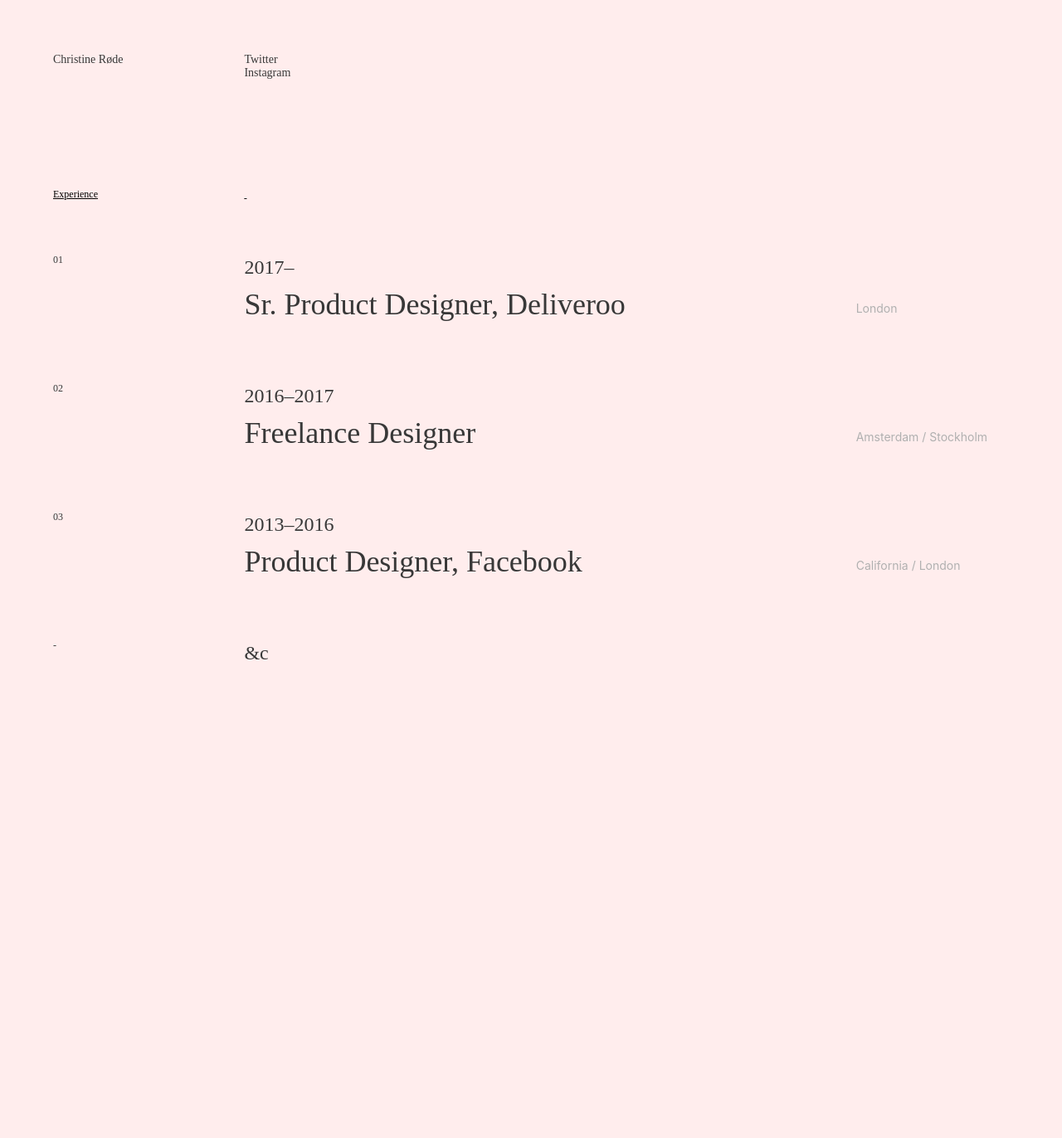
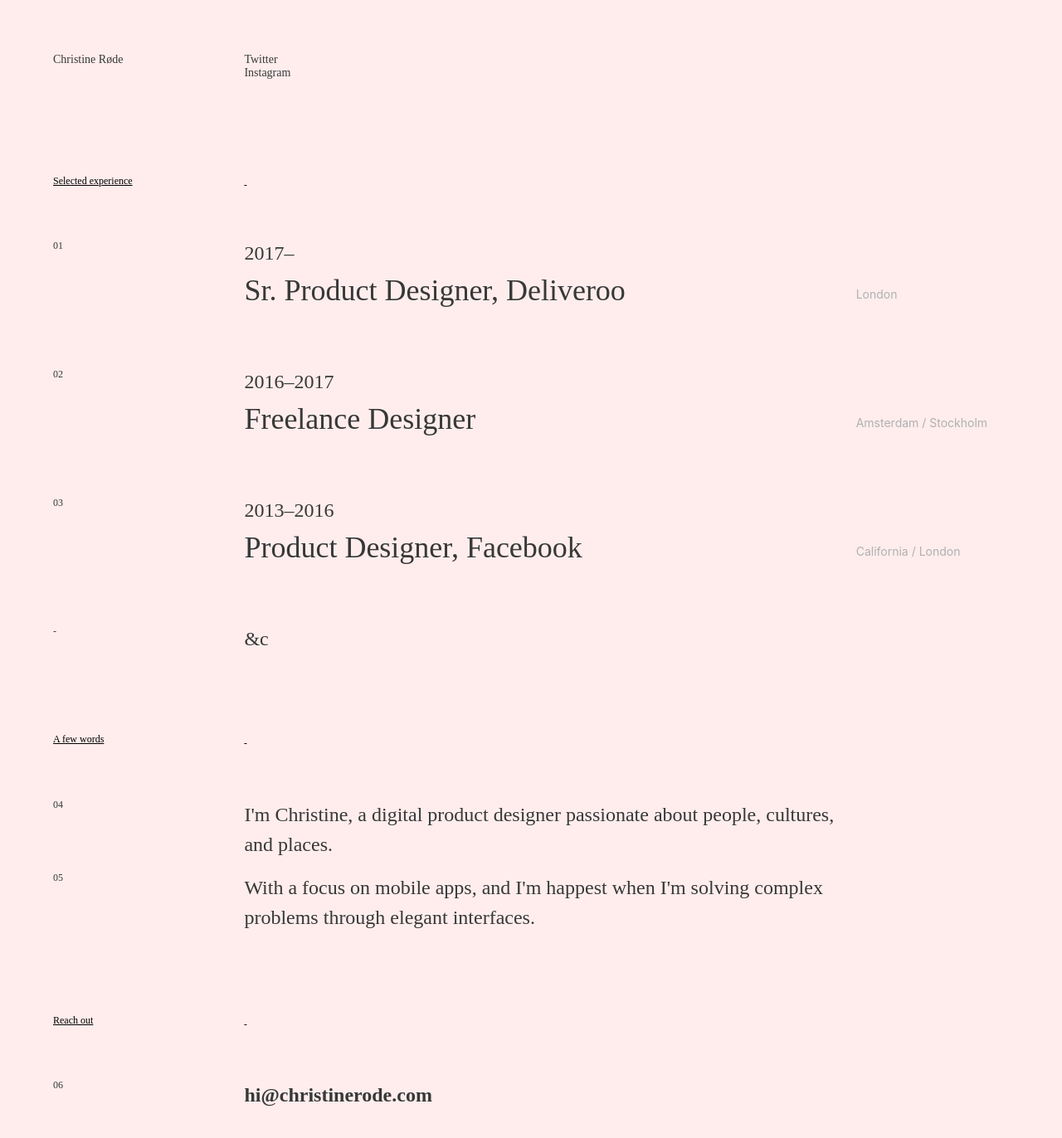
Before and after one commit to christinerode/rode-co, a React (Create React App) app: page / in a window 1280 px wide. Shown: the top 1372 px of the page at 83% size. Before the commit the page ends 890 px from the top, so only its background shows below. Built offline with nearby package versions, Linux system fonts and the light colour scheme.

Commit message:
bio and contact info

```diff
--- a/src/App.js
+++ b/src/App.js
@@ -4,7 +4,7 @@ import './App.css';
 class Header extends Component {
   render() {
     return (
-        <div className="w-100">
+        <div className="w-100 pb6">
           <div className="name fl w-70 w-20-ns f6">Christine Røde</div>
            <ul className="light fl w-30 w-80-ns list ma0 pa0 f6">
               <Social url="http://twitter.com/chrstnerode">Twitter</Social>
@@ -24,7 +24,7 @@ const Social = ({children, url}) => (
 )
 
 const Title = ({children}) => (
-  <div className="cf fl w-100 mt5 mb5 mt6-ns">
+  <div className="cf fl w-100 mt3 mb5">
     <div className="fl w-20">
       <h2 className="ma0 f7">
         {children}
@@ -57,11 +57,24 @@ const Experience = ({children, range, place, no}) => (
   </div>
 )
 
+const Paragraph = ({children, no, css}) => (
+  <div className="fl w-100 mb3">
+    <div className="fl w-20 fw0 f7 light">
+       {no}
+    </div>
+    <div className="fl w-80 f4 f3-ns">
+      <h3 className="f3 mv0 fl w-100 fw4 lh-copy measure">
+        {children}
+      </h3>
+    </div>
+  </div>
+)
+
 class Resume extends Component {
   render() {
     return (
         <div className="fl w-100 mb2">
-          <Title>Experience</Title>
+          <Title>Selected experience</Title>
 
           <Experience range="2017–" place="London" no="01">
               Sr. Product Designer, Deliveroo
@@ -73,6 +86,20 @@ class Resume extends Component {
               Product Designer, Facebook
           </Experience>
           <Experience range="&c" no="-"></Experience>
+
+          <Title>A few words</Title>
+
+          <Paragraph no="04">I'm Christine, a digital product designer passionate about people, cultures, and places. </Paragraph>
+          <Paragraph no="05">With a focus on mobile apps, and I'm happest when I'm solving complex problems through elegant interfaces. </Paragraph>
+
+          <div className="cf pa5"></div>
+
+          <Title>Reach out</Title>
+
+          <Paragraph no="06"><strong>hi@christinerode.com</strong></Paragraph>
+
+          <div className="cf pa6"></div>
+
         </div>
     );
   }
```
